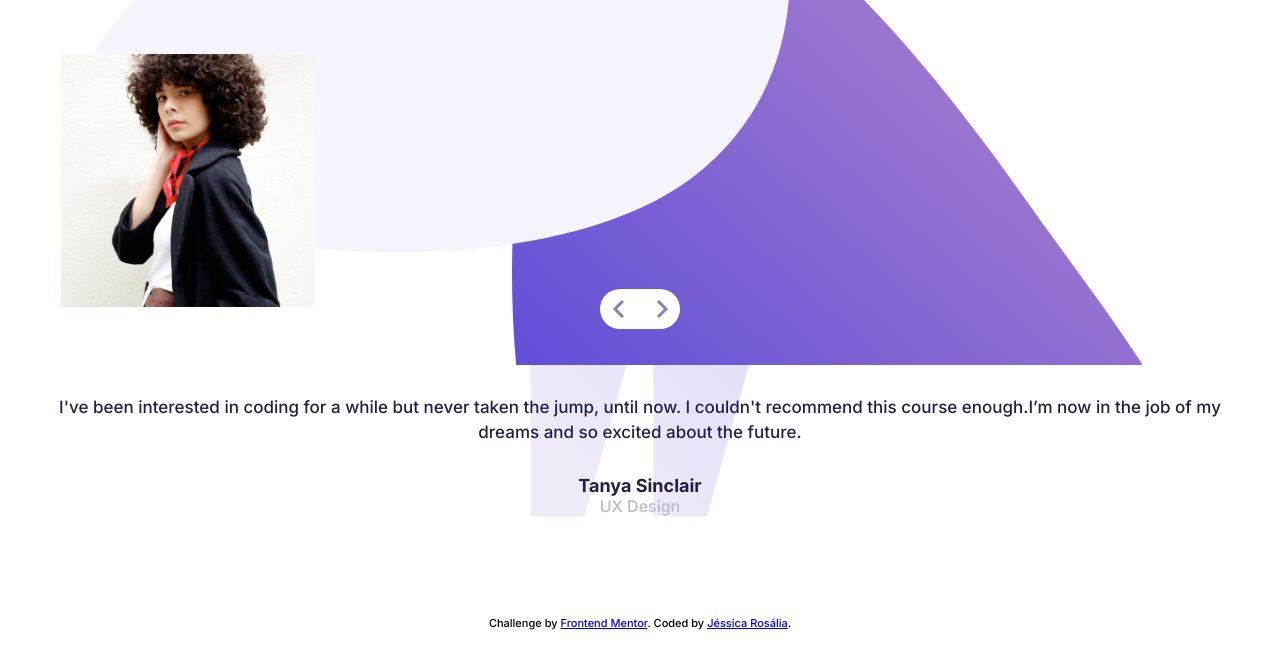
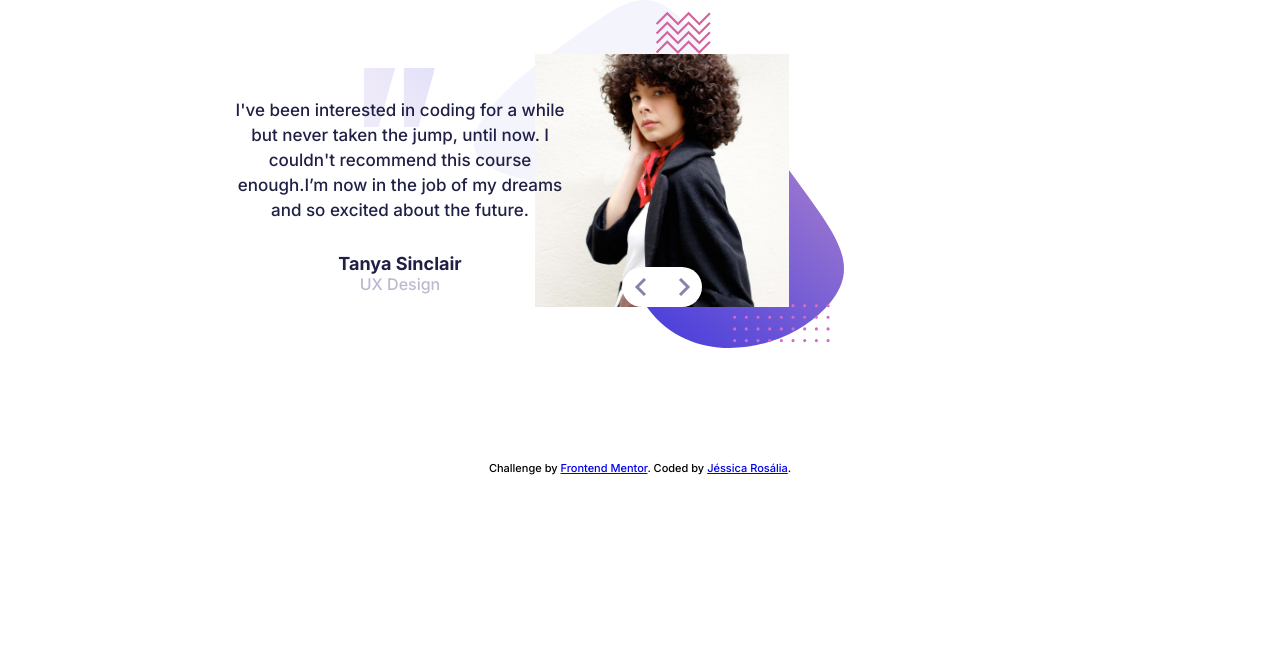
Before and after one commit to JessicaRosalia/Challenge-Testimonials-Slider, a plain HTML site: page index.html in a window 1280 px wide. Drawn offline with Linux system fonts and the light colour scheme.

Commit message:
Deixando responsivo

```diff
--- a/index.html
+++ b/index.html
@@ -4,7 +4,6 @@
 <head>
   <meta charset="UTF-8">
   <meta name="viewport" content="width=device-width, initial-scale=1.0">
-  <!-- <link rel="icon" type="image/png" sizes="32x32" href="./images/favicon-32x32.png"> -->
   <link rel="stylesheet" href="./styles/css/main.css">
   <link href="https://fonts.googleapis.com/css2?family=Inter:wght@300;500;700&display=swap" rel="stylesheet">
   <title>Frontend Mentor | Coding Bootcamp Testimonials Slider</title>
@@ -15,11 +14,10 @@
   <header>
     <div class="container-img">
       <img class="img-slider tanya" src="" alt=" Tanya testimonial">
-      <!-- <img class="john" src="./assets/images/image-john.jpg" alt="John testimonial"> -->
-    </div>
-    <div class="icon-slider">
-      <img class="icon-prev" src="./assets/images/icon-prev.svg" alt="">
-      <img class="icon-next" src="./assets/images/icon-next.svg" alt="">
+      <div class="icon-slider">
+        <img class="icon-prev" src="./assets/images/icon-prev.svg" alt="">
+        <img class="icon-next" src="./assets/images/icon-next.svg" alt="">
+      </div>
     </div>
   </header>
   <main>
@@ -30,19 +28,11 @@
 
       <h2 class="name"></h2>
       <span class="profession"></span>
-
-      <!-- <p>“ If you want to lay the best foundation possible I’d recommend taking this course.
-        The depth the instructors go into is incredible. I now feel so confident about
-        starting up as a professional developer. ” </p>
-
-      <h2>John Tarkpor</h2>
-      <span>Junior Front-end Developer</span>
-      -->
     </section>
   </main>
   <div class="attribution">
     Challenge by <a href="https://www.frontendmentor.io?ref=challenge" target="_blank">Frontend Mentor</a>.
-    Coded by <a href="#">Jéssica Rosália</a>.
+    Coded by <a href="https://github.com/jessicarf18">Jéssica Rosália</a>.
   </div>
 
   <script src="./js/data.js"></script>
--- a/styles/sass/main.scss
+++ b/styles/sass/main.scss
@@ -3,6 +3,33 @@
 body{
     font-family: 'Inter', sans-serif;
     font-weight: 500;
+    margin:0 auto;
+    max-width: 450px;
+    @media(min-width:768px){
+        max-width: 900px;
+        display: grid;
+       // grid-template-columns: repeat(1fr, 1fr);
+        grid-template-areas: "description avatar"
+                    "description avatar"
+                    "attribution attribution";
+
+        header{
+            grid-area: avatar ;
+        }
+        main{
+            grid-area: description;
+            grid-row: 1/3;
+            grid-column: 1/3;
+            z-index: 1;
+            text-align: center;
+            max-width: 420px;
+            align-self: center;
+        }
+        .attribution{
+            grid-area: attribution;
+            justify-content: center;
+        }
+    }
 }
 
 header{
@@ -12,21 +39,27 @@ header{
     background-position: 46% 45%;
     background-size: 88%;
 
+    @media(min-width:768px){
+        background-position: 0% 0%;
+        background-size: 60%;
+    }
+
 
         .container-img{
-            img{
+            position: relative;
             width: 254px;
             height: 253px;
+            >img{
+                width: 100%;
+                height: 100%;
             }
-        }
-
             .icon-slider{
                 border-radius: 20px;
                 height: 40px;
                 width: 80px;
                 background: #fff;
                 position: absolute;
-            bottom: 10%;
+                bottom: 0;
                 left: 50%;
                 transform: translateX(-50%);
                 display: flex;
@@ -39,7 +72,7 @@ header{
                     }
                 }
             }
-
+        }
 }
 
 main{
```
Also changed, not shown: styles/css/main.css, styles/css/mixins.css (added), styles/css/variables.css (added), 1 other file. Lines whose indentation alone changed are shown as unchanged.
